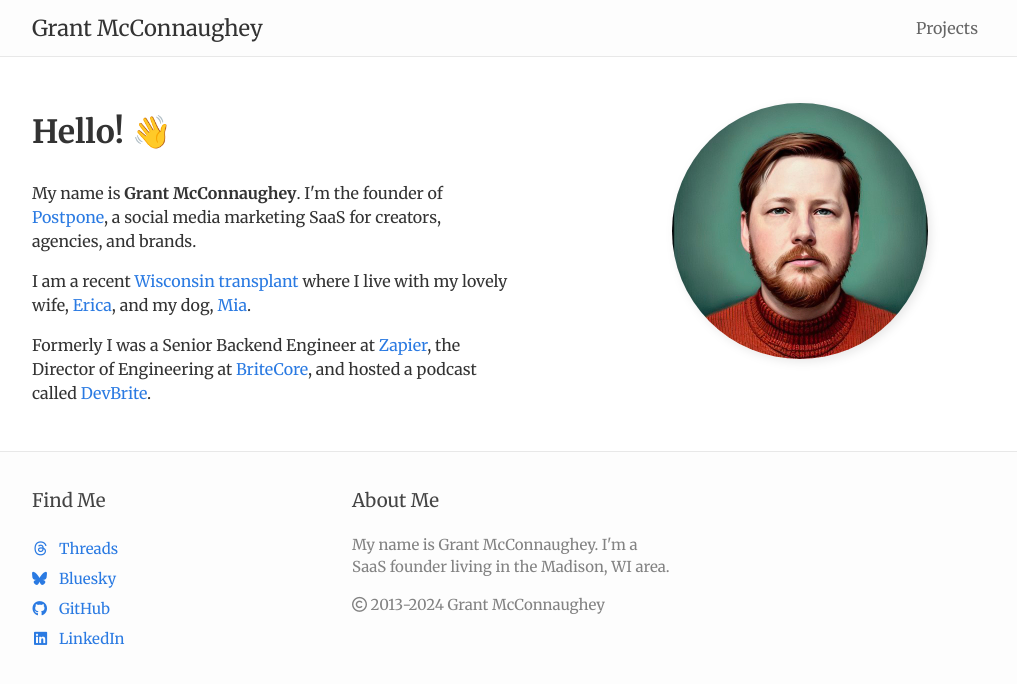
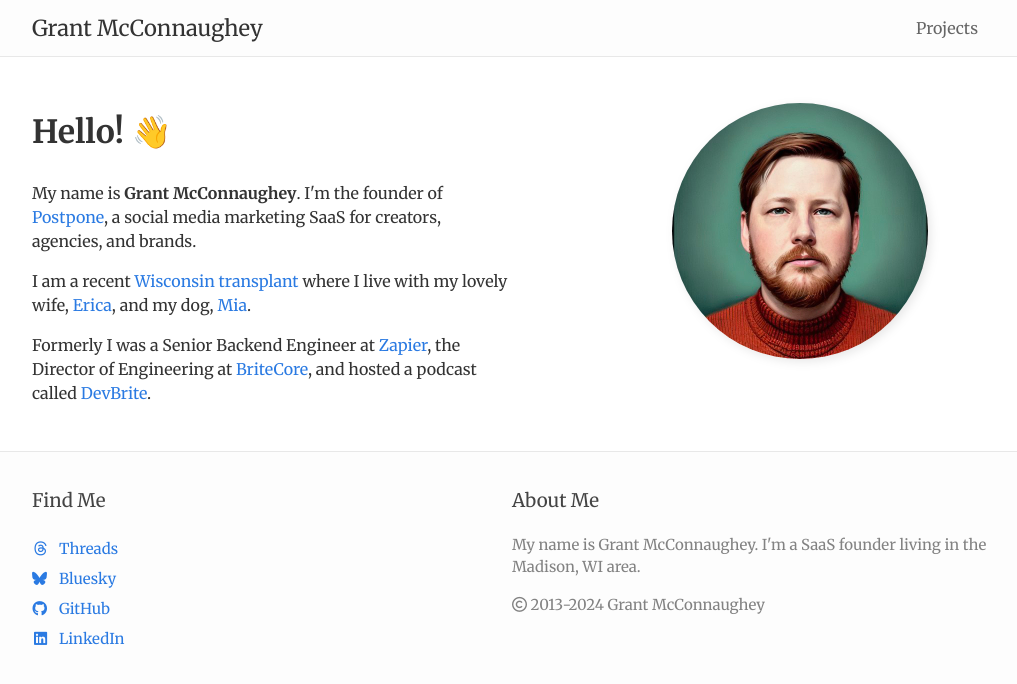
Before and after one commit to grantmcconnaughey/grantmcconnaughey.github.io, a Jekyll site: the page built from index.html, in a window 1280 px wide. Shown: the top 684 px of the page, without its empty margins (128-1145 px from the left). Built offline with Jekyll 4.4.1, drawn with Linux system fonts in a browser that asks for light colours; nearby versions of some CDN libraries; comment, search, counter and statistics services are not loaded.

Commit message:
Update footer

```diff
--- a/_includes/footer.html
+++ b/_includes/footer.html
@@ -1,7 +1,7 @@
 <footer class="site-footer">
     <div class="wrap">
         <div class="pure-g">
-            <div class="pure-u-1 pure-u-sm-1-3">
+            <div class="pure-u-1 pure-u-sm-1-2">
                 <h3>Find Me</h3>
 
                 <ul class="pure-g">
@@ -28,7 +28,7 @@
                 </ul>
             </div>
 
-            <div class="pure-u-1 pure-u-sm-1-3">
+            <div class="pure-u-1 pure-u-sm-1-2">
                 <h3>About Me</h3>
                 <p>{{ site.description }}</p>
 
```
